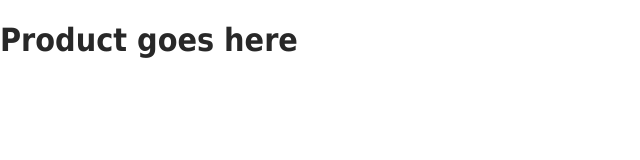
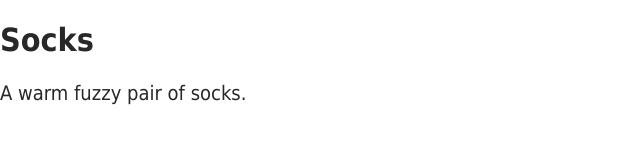
Before and after one commit to baselrabia/Intro-to-Vue-3, a plain HTML site: page index.html in a window 1280 px wide. Shown: the whole page, without its empty margins (0-640 px from the left). Drawn offline with nearby package versions, Linux system fonts and the light colour scheme.

Commit message:
Creating the Vue App

```diff
--- a/index.html
+++ b/index.html
@@ -12,11 +12,20 @@
 
 <body>
   <div id="app">
-    <h1>Product goes here</h1>
+    <h1>{{product}}</h1>
+    <!-- Solution -->
+    <p>{{ description }}</p>
+    <!-- Solution -->
   </div>
 
-  <!-- Import Js -->
+  <!-- Import App -->
   <script src="./main.js"></script>
+
+    <!-- Mount App -->
+  <script>
+    const mountApp = app.mount('#app')
+  </script>
+
 </body>
 
 </html>
--- a/main.js
+++ b/main.js
@@ -1 +1,8 @@
-const product = "Socks";
+const app = Vue.createApp({
+  data() {
+    return {
+      product: "Socks",
+      description: "A warm fuzzy pair of socks.",
+    };
+  }
+})
```
